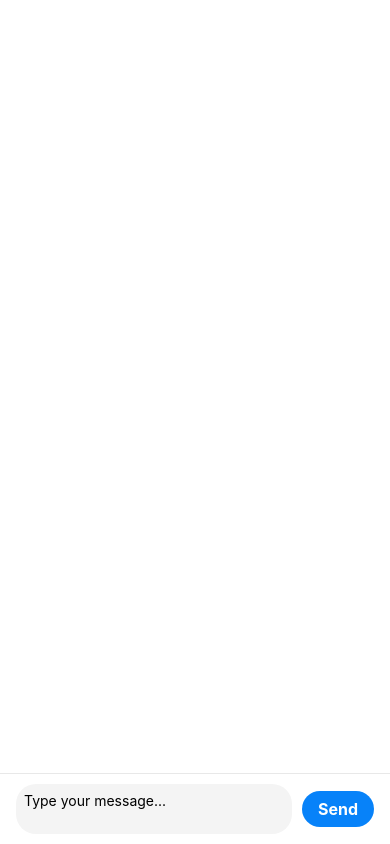
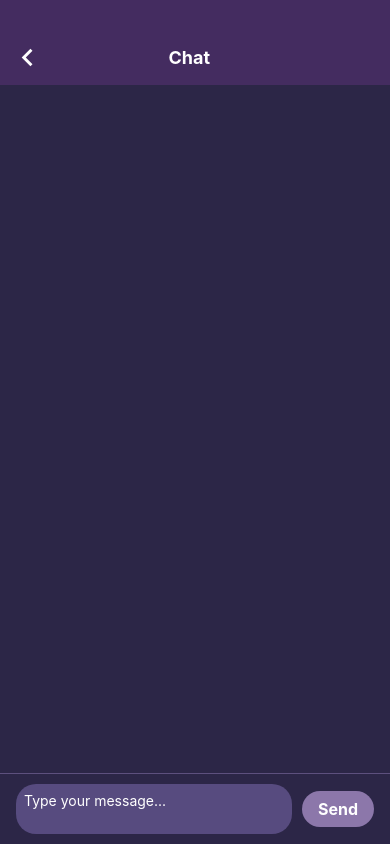
Before and after one commit to momiah/mindmai, a React Native app: screen /Chat in a window 390 px wide. Built offline with nearby package versions, Linux system fonts and the light colour scheme.

Commit message:
chat screen implementation

```diff
--- a/screens/ChatScreen.js
+++ b/screens/ChatScreen.js
@@ -9,6 +9,8 @@ import {
   Platform,
   StyleSheet,
 } from 'react-native';
+import Icon from 'react-native-vector-icons/MaterialIcons';
+import { useNavigation } from '@react-navigation/native';
 
 import axios from 'axios';
 import { API_KEY } from '@env';
@@ -16,10 +18,12 @@ const apiKey = API_KEY;
 
 const apiUrl = 'https://api.openai.com/v1/engines/text-davinci-003/completions';
 
+
 const ChatScreen = () => {
   const [inputText, setInputText] = useState('');
   const [response, setResponse] = useState([]);
   const scrollViewRef = useRef(null);
+  const navigation = useNavigation();
 
   useEffect(() => {
     if (scrollViewRef.current) {
@@ -72,18 +76,30 @@ const ChatScreen = () => {
 
   return (
     <KeyboardAvoidingView
-      behavior={Platform.OS === 'ios' ? 'padding' : 'height'}
+      behavior={Platform.OS === "ios" ? "padding" : "height"}
       style={styles.container}
     >
+      <View style={styles.header}>
+        <TouchableOpacity onPress={() => navigation.goBack()}>
+        <Icon name="chevron-left" size={35} color="#FFFFFF" style={styles.backButtonIcon} />
+        </TouchableOpacity>
+        <Text style={styles.heading}>Chat</Text>
+      </View>
       <ScrollView
         ref={scrollViewRef}
         contentContainerStyle={styles.contentContainer}
-        onContentSizeChange={() => scrollViewRef.current.scrollToEnd({ animated: true })}
+        onContentSizeChange={() =>
+          scrollViewRef.current.scrollToEnd({ animated: true })
+        }
       >
         {response.map((item) => (
           <View
             key={item.id}
-            style={item.isResponse ? styles.responseContainer : styles.messageContainer}
+            style={
+              item.isResponse
+                ? styles.responseContainer
+                : styles.messageContainer
+            }
           >
             <Text style={styles.messageText}>{item.text}</Text>
           </View>
@@ -109,13 +125,30 @@ const ChatScreen = () => {
 const styles = StyleSheet.create({
   container: {
     flex: 1,
-    backgroundColor: 'white',
+    backgroundColor: '#2C2647',
   },
   contentContainer: {
     padding: 10,
   },
+  header: {
+    flexDirection: 'row',
+    alignItems: 'center',
+    justifyContent: 'space-between',
+    backgroundColor: '#442C60',
+    paddingTop: 40, // Adjust the paddingTop value for iOS and Android
+    paddingBottom: 10,
+    paddingRight: 30,
+    paddingLeft: 10,
+  },
+  heading: {
+    color: '#FFFFFF',
+    fontSize: 18,
+    fontWeight: 'bold',
+  marginRight: 150,
+  },
+
   messageContainer: {
-    backgroundColor: '#DCF8C6',
+    backgroundColor: '#574B7F',
     padding: 10,
     borderRadius: 8,
     marginBottom: 10,
@@ -123,7 +156,7 @@ const styles = StyleSheet.create({
     maxWidth: '75%',
   },
   responseContainer: {
-    backgroundColor: '#F3F3F3',
+    backgroundColor: '#9386AC',
     padding: 10,
     borderRadius: 8,
     marginBottom: 10,
@@ -132,27 +165,29 @@ const styles = StyleSheet.create({
   },
   messageText: {
     fontSize: 16,
+    color: '#FFFFFF',
   },
   inputContainer: {
     flexDirection: 'row',
     alignItems: 'center',
     borderTopWidth: 1,
-    borderTopColor: '#E8E8E8',
+    borderTopColor: '#5D507E',
     paddingVertical: 10,
     paddingHorizontal: 16,
   },
   input: {
     flex: 1,
-    backgroundColor: '#F4F4F4',
+    backgroundColor: '#574B7F',
     borderRadius: 20,
     padding: 8,
     paddingTop: 8,
     marginRight: 10,
     minHeight: 35, // Increase the height here
     alignSelf: 'center',
+    color: '#FFFFFF',
   },
   sendButton: {
-    backgroundColor: '#0782F9',
+    backgroundColor: '#8C77AA',
     borderRadius: 20,
     paddingHorizontal: 16,
     paddingVertical: 8,
@@ -164,4 +199,5 @@ const styles = StyleSheet.create({
   },
 });
 
+
 export default ChatScreen;
```
Also changed, not shown: 1 other file (tests, documents, lock files or other folders).
